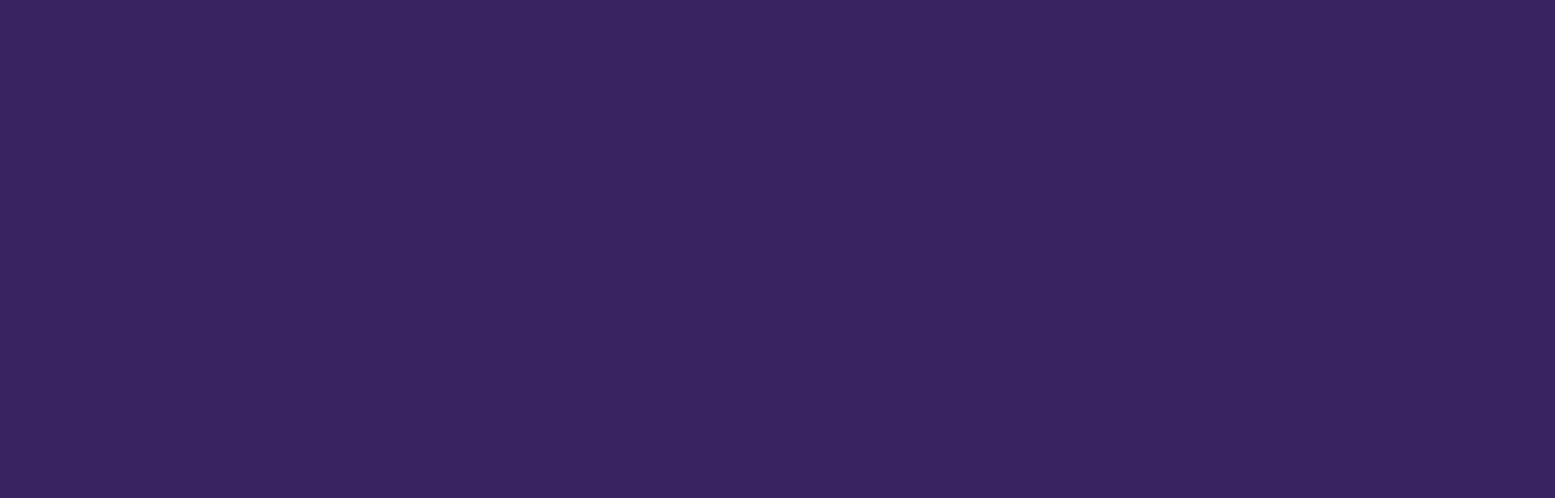
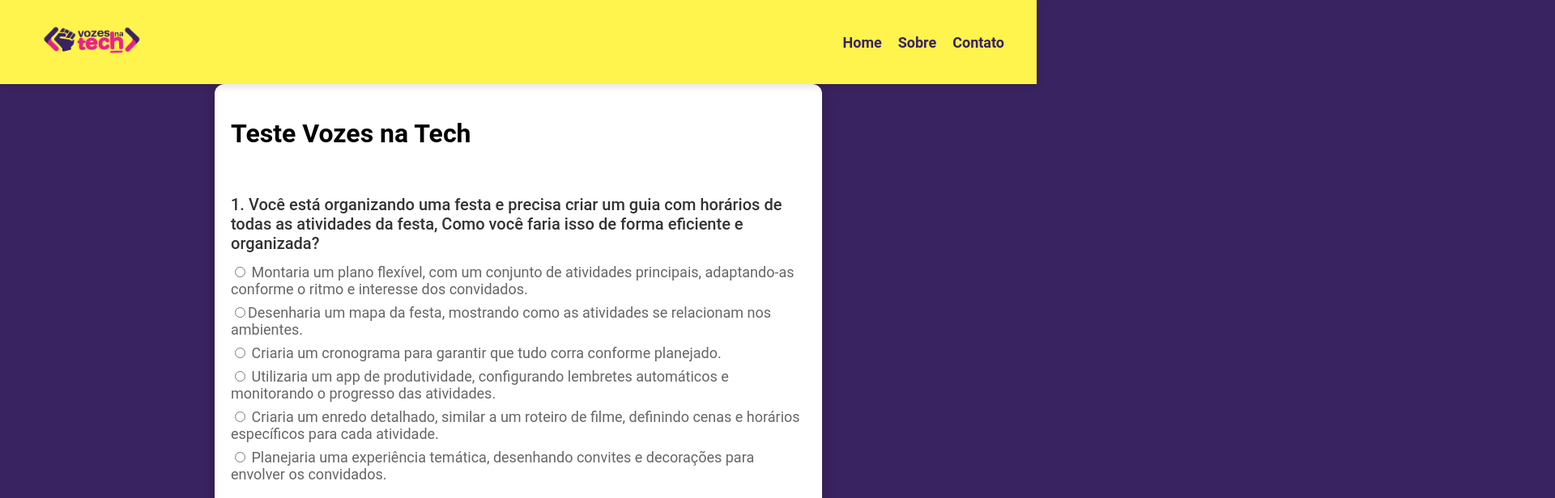
Before and after one commit to meir3manu/Teste-Vozes-na-Tech, a plain HTML site: page index.html in a window 1280 px wide. Shown: the top 616 px of the page at 81% size, 1920 px wide, since content can reach past the window. Drawn offline with Linux system fonts and the light colour scheme.

Commit message:
Update styles.css

```diff
--- a/styles.css
+++ b/styles.css
@@ -1,43 +1,66 @@
 body {
-    font-family: 'Roboto', arial; /* Fonte moderna */
-    background-color: #392361; /* Cor de fundo mais suave */
+    font-family: 'Roboto', Arial, sans-serif;
+    background-color: #392361;
     margin: 0;
     padding: 0;
-    display: flex;
-    justify-content: center;
-    align-items: center;
-    height: 550vh; /* Altura da tela ajustada para 100vh */
+
 }
 
-.container {
-    background-color: #ffffff;
-    padding: 20px; /* Maior espaço interno */
-    border-radius: 12px; /* Bordas mais arredondadas */
-    box-shadow: 0 8px 16px rgba(0, 0, 0, 0.2); /* Sombra mais suave e pronunciada */
-    width: 100%;
-    max-width: 750px; /* Largura máxima aumentada */
-    box-sizing: border-box;
+.site-header {
+    background-color: #fff34d;
+    padding: 10px 20px;
+    box-shadow: 0 4px 8px rgba(0, 0, 0, 0.1);
+    position: sticky;
+    top: 0;
+    z-index: 1000;
 }
 
-.header {
+.header-container {
     display: flex;
     justify-content: space-between;
     align-items: center;
-    background-color: #fff34d; /* Cor do cabeçalho mais tecnológica */
-    padding: 10px 20px; /* Maior espaço interno */
-    border-radius: 12px 12px 0 0; /* Bordas arredondadas no topo */
+    max-width: 1200px;
+    margin: 0 auto;
 }
 
-.header img {
-    max-width: 120px; /* Tamanho máximo ajustado */
+.logo {
+    max-width: 150px;
     height: auto;
 }
 
-.header h1 {
-    font-size: 30px; /* Tamanho da fonte aumentado */
-    color: #392361; /* Cor do texto mais clara */
+nav ul {
+    display: flex;
+    list-style: none;
     margin: 0;
-    font-weight: 500; /* Peso da fonte ajustado */
+    padding: 0;
+}
+
+nav ul li {
+    margin-left: 20px;
+}
+
+nav ul li a {
+    color: #392361;
+    text-decoration: none;
+    font-size: 18px;
+    font-weight: 600;
+    transition: color 0.3s ease;
+}
+
+nav ul li a:hover {
+    color: #ffffff;
+}
+
+
+.caixa {
+    background-color: #ffffff;
+    padding: 20px;
+    border-radius: 12px;
+    box-shadow: 0 8px 16px rgba(0, 0, 0, 0.2);
+    width: 100%;
+    max-width: 750px;
+    box-sizing: border-box;
+    margin: auto; /* Centraliza a caixa horizontalmente */
 }
 
 .question {
```
